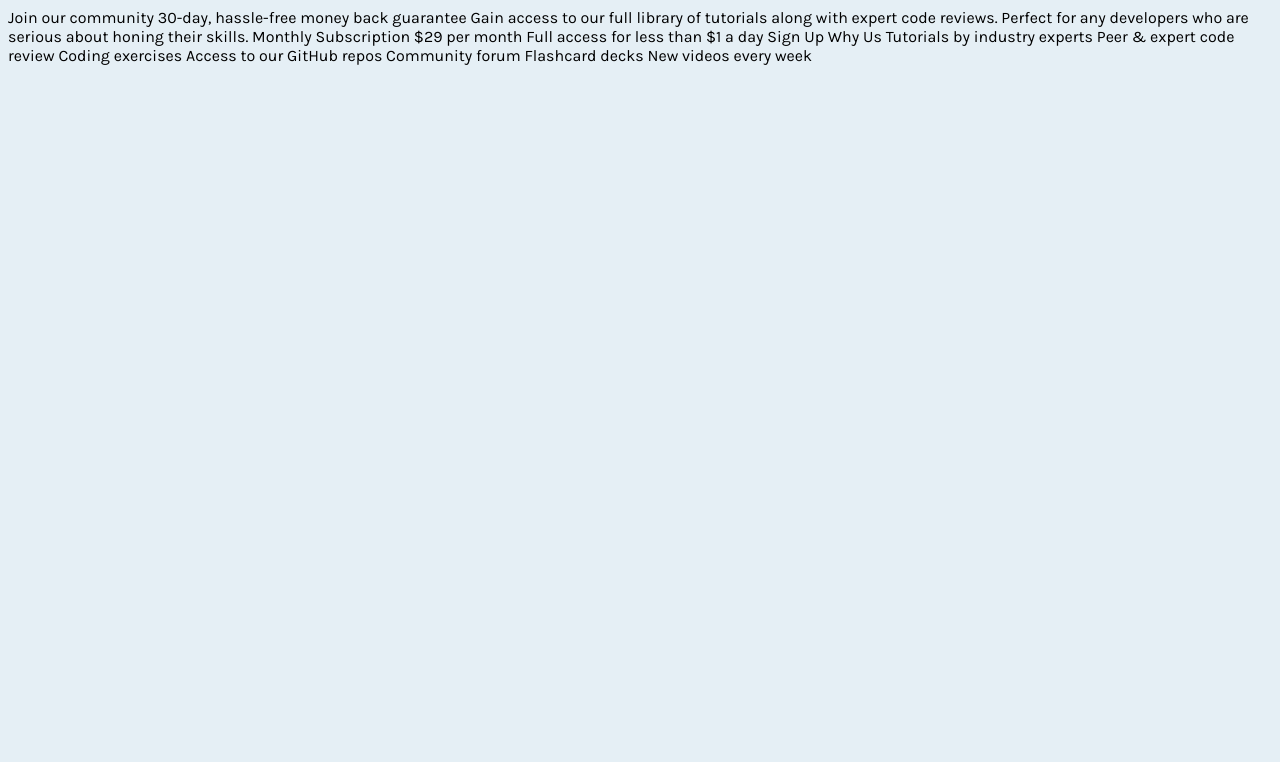
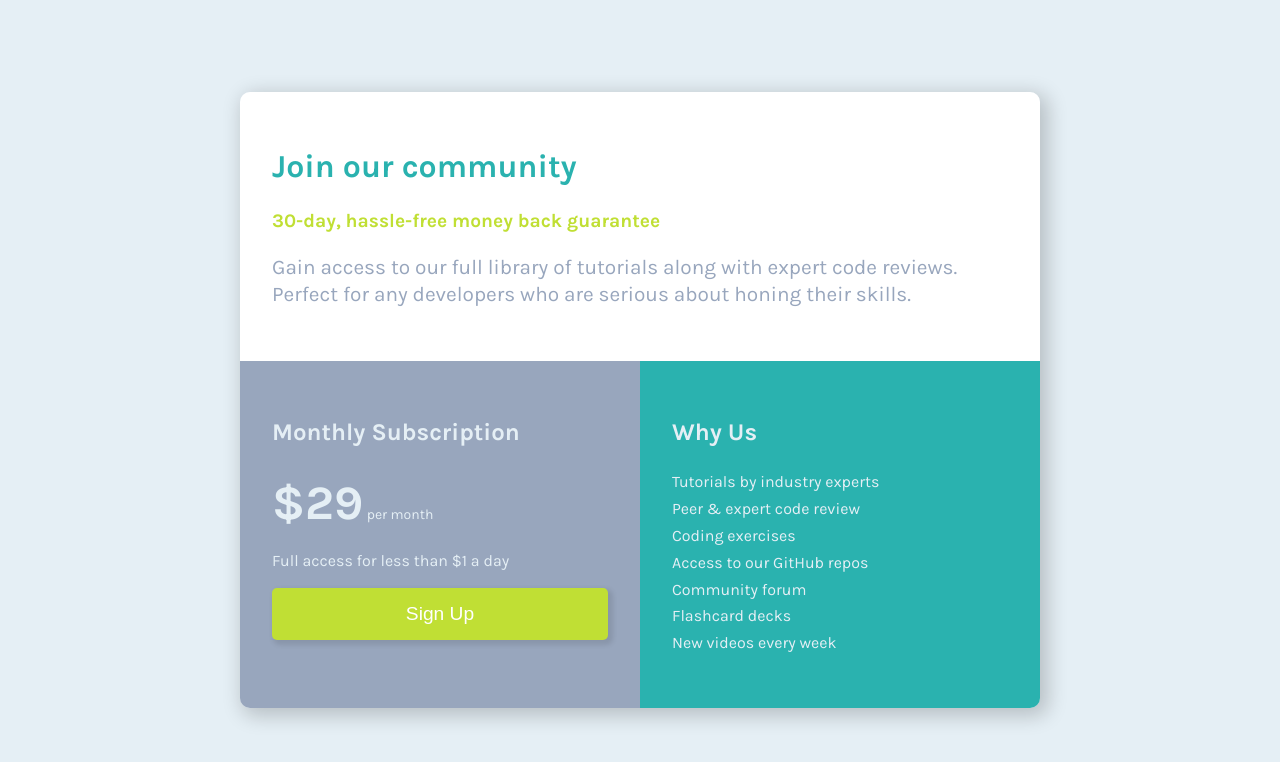
Before and after one commit to Abdihakim20/single-price-grid-component, a plain HTML site: page index.html in a window 1280 px wide. Drawn offline with Linux system fonts and the light colour scheme.

Commit message:
done with css and html

```diff
--- a/index.html
+++ b/index.html
@@ -11,30 +11,39 @@
   <link rel="stylesheet" href="style.css">
 </head>
 <body>
-  Join our community
-
-  30-day, hassle-free money back guarantee
-
-  Gain access to our full library of tutorials along with expert code reviews.
-  Perfect for any developers who are serious about honing their skills.
-
-  Monthly Subscription
-
-  &dollar;29 per month
-
-  Full access for less than &dollar;1 a day
-
-  Sign Up
-
-  Why Us
-
-  Tutorials by industry experts
-  Peer &amp; expert code review
-  Coding exercises
-  Access to our GitHub repos
-  Community forum
-  Flashcard decks
-  New videos every week
-
+  <div class="wrapper">
+    <header>
+      <h1>Join our community</h1>
+      <h2>30-day, hassle-free money back guarantee</h2>
+      <p>
+        Gain access to our full library of tutorials along with expert code reviews.
+       Perfect for any developers who are serious about honing their skills.
+      </p>
+    </header>
+    <section class="grayishBlue">
+      <h3>Monthly Subscription</h3>
+      <p class="first">
+        <span>&dollar;29</span> per month
+      </p>
+      <p>
+        Full access for less than &dollar;1 a day
+      </p>
+      <button>
+        Sign Up
+      </button>
+    </section>
+    <section class="cyan">
+      <h3>Why Us</h3>
+      <ul class="list">
+        <li>Tutorials by industry experts</li>
+        <li>Peer &amp; expert code review</li>
+        <li>Coding exercises</li>
+        <li>Access to our GitHub repos</li>
+        <li>Community forum</li>
+        <li>Flashcard decks</li>
+        <li>New videos every week</li>
+      </ul>
+    </section>
+  </div>
 </body>
 </html>
--- a/style.css
+++ b/style.css
@@ -5,8 +5,104 @@
     --grayishBlue: hsl(218, 22%, 67%);
 }
 
+*{
+    box-sizing: border-box;
+}
 
-body{
- background-color: var(--lightGray);
- font-family: 'Karla', sans-serif;
-}
+    body{
+        background-color: var(--lightGray);
+        font-family: 'Karla', sans-serif;
+        display: flex;
+        justify-content: center;
+        align-items: center;
+        margin: 0;
+        height: 100vh;
+        line-height: 1.3;
+        color: var(--lightGray);
+    }
+    .wrapper{
+        margin:auto;
+        max-width: 800px;
+        display: flex;
+        flex-wrap: wrap;
+        overflow: hidden;
+        box-shadow: 5px 5px 20px 3px rgba(0,0,0,0.2);
+        border-radius: 10px;
+    }
+    header,
+    section{
+        padding: 2rem;
+    }
+    header{
+        background-color: #fff;
+        color: var(--grayishBlue);
+    }
+    header h1{
+        font-size: 2rem;
+        color: var(--Cyan);
+    }
+    header h2{
+        font-size: 1.2rem;
+        color: var(--brightYellow);
+    }
+    header p{
+        font-size: 1.3rem;
+    }
+    section h3 {
+        font-size: 1.5rem;
+    }
+    .cyan{
+        flex: 1;
+        background-color:var(--Cyan);
+    }
+    .grayishBlue{
+        flex: 1;
+        background-color: var(--grayishBlue);
+    }
+  .grayishBlue p.first{
+      font-size: 14px;
+  }
+    .grayishBlue span{
+        font-size: 3rem;
+        font-weight: 700;
+    }
+    button{
+        display: block;
+        border: 0;
+        padding: 15px 60px;
+        font-size: 1.2rem;
+        border-radius: 5px;
+        background-color: var(--brightYellow);
+        color: #fff;
+        width: 100%;
+        cursor: pointer;
+        box-shadow: 3px 3px 5px 2px rgba(0,0,0,0.1) ;
+    }
+    .list{
+        padding: 0;
+        list-style: none;
+    }
+    .list li {
+        padding-bottom: 6px;
+    }
+
+
+    @media (max-width:769px) {
+        .wrapper{
+            flex-direction: column;
+            margin: 30px 10px;
+        }
+        header h1{
+            font-size: 2rem;
+        }
+        header h2{
+            font-size: 1.3rem;
+        }
+        header p{
+            font-size: 1rem;
+        }
+        header,
+        section{
+            padding: 1rem;
+        }
+    }
```
